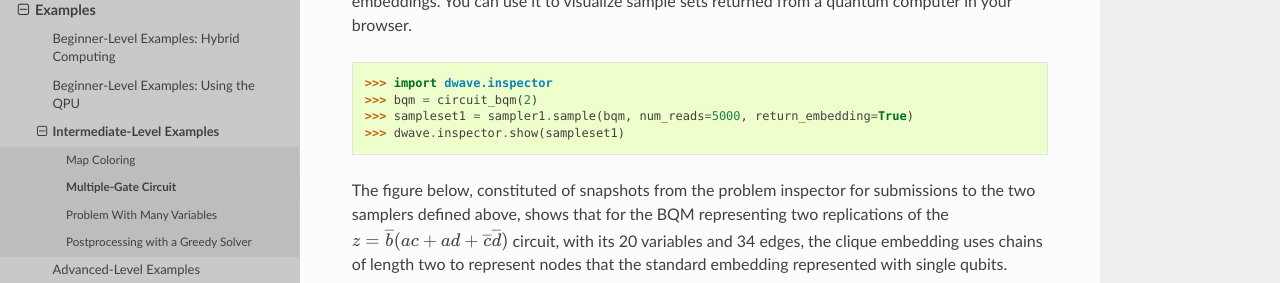
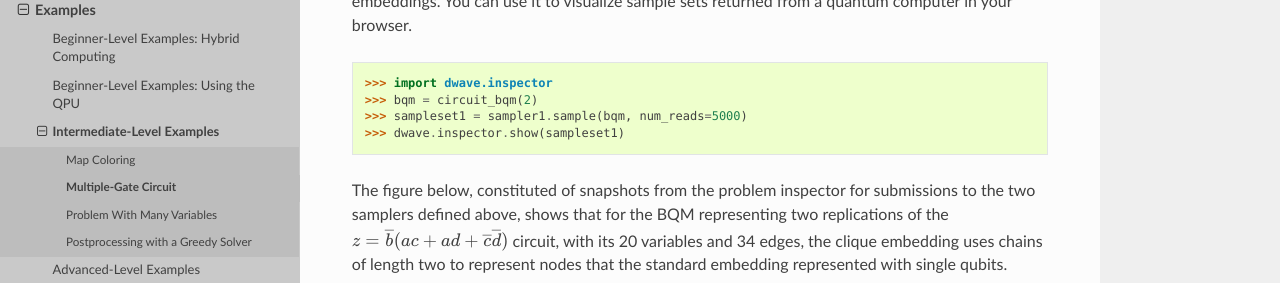
Before and after one commit to dwavesystems/dwave-ocean-sdk, a Sphinx documentation site: the page built from docs/examples/multi_gate.rst, in a window 1280 px wide and 900 px high, scrolled down 8020 px. Shown: the part 151-434 px from the top of the window. Built offline with Sphinx 7.4.7 and the Read the Docs theme 2.0.0, drawn with Linux system fonts in a browser that asks for light colours; pages that are not in the unit, such as notebooks, are missing from menus; the version number could not be read and is left out.

Commit message:
Implement review comments and require dimod>=0.10.9

```diff
--- a/docs/examples/multi_gate.rst
+++ b/docs/examples/multi_gate.rst
@@ -454,7 +454,7 @@ it to visualize sample sets returned from a quantum computer in your browser.
 
 >>> import dwave.inspector
 >>> bqm = circuit_bqm(2)
->>> sampleset1 = sampler1.sample(bqm, num_reads=5000, return_embedding=True)
+>>> sampleset1 = sampler1.sample(bqm, num_reads=5000)
 >>> dwave.inspector.show(sampleset1)                          # doctest: +SKIP
 
 The figure below, constituted of snapshots from the problem inspector for
--- a/docs/requirements.txt
+++ b/docs/requirements.txt
@@ -1,4 +1,7 @@
 penaltymodel-maxgap==0.5.5
+
+# For doctests to pass with current SDK release. Can be removed with next release
+dimod>=0.10.9
 
 # June 15, 2021: temporary docutil pinning for https://github.com/readthedocs/sphinx_rtd_theme/issues/1115
 docutils==0.16
```
